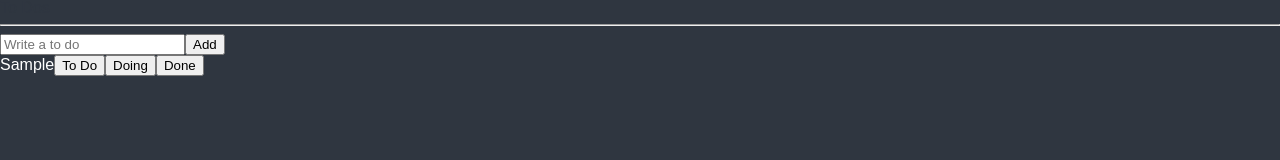
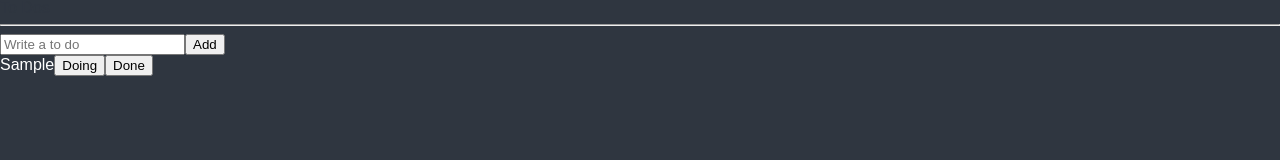
Before and after one commit to Duck-98/todoList-React, a React (Create React App) app: page / in a window 1280 px wide. Both pictures are taken after typing "Sample" into the empty fields and a click on the button "Add". Shown: the top 160 px of the page. Built offline with nearby package versions, Linux system fonts and the light colour scheme.

Commit message:
[#3] 버튼기능ing

```diff
--- a/src/components/ToDo.tsx
+++ b/src/components/ToDo.tsx
@@ -1,17 +1,26 @@
+import React from 'react';
+import { useSetRecoilState } from 'recoil';
 import styled from 'styled-components';
-import { IToDo } from '../atoms';
+import { IToDo, toDoState } from '../atoms';
 
 
 const Li = styled.li`
 color : white;
 `
 
-function ToDo({text}:IToDo){
 
+
+function ToDo({text, category, id}:IToDo){
+    const setTodos = useSetRecoilState(toDoState);
+    const onClick = (event : React.MouseEvent<HTMLButtonElement>) =>{
+        const {currentTarget : {name} } = event;
+    }
     return (
         <Li>
             <span>{text}</span>
-            <button>To Do</button><button>Doing</button><button>Done</button>
+            {category !== "TO_DO" && ( <button name="TO_DO" onClick={onClick}>To Do</button>)}
+            {category !== "DOING" && (<button name="DOING" onClick={onClick}>Doing</button>)}
+            {category !== "DONE"  &&  (<button name="DONE" onClick={onClick}>Done</button>)}
         </Li>
     )
 }
```
